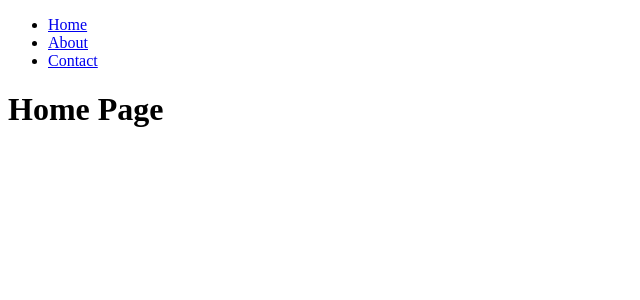
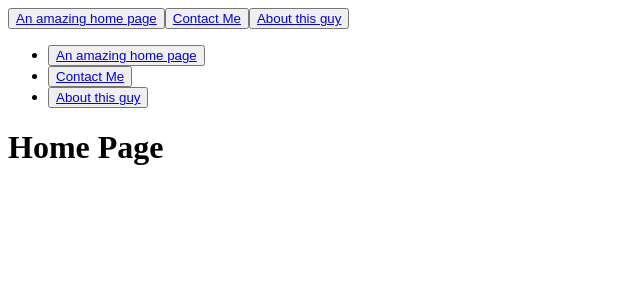
Before and after one commit to WaalkesJoshua/ReduxAndSass, a React app: page /home in a window 1280 px wide. Shown: the top 300 px of the page, without its empty margins (0-640 px from the left). Built offline with nearby package versions, Linux system fonts and the light colour scheme.

Commit message:
updated menu and added nav bar

```diff
--- a/server.js
+++ b/server.js
@@ -10,6 +10,7 @@ app.get('*', (req, res) => {
   res.sendFile(path.join(__dirname, 'public', 'index.html'));
 });
 
+
 app.listen(port, () => {
   console.log(`Server is running on http://localhost:${port}`);
 });
--- a/src/App.js
+++ b/src/App.js
@@ -1,6 +1,7 @@
 import React from 'react';
 import { BrowserRouter as Router, Routes, Route, Link, Navigate } from 'react-router-dom';
 import Menu from './components/Menu';
+import Navbar from './components/Navbar';
 import Home from './components/home/home';
 import About from './components/about/about';
 import Contact from './components/contact/contact';
@@ -8,16 +9,18 @@ import Contact from './components/contact/contact';
 export default function App() {
   return (
     <Router>
-
+      <Navbar/>
       <aside>
         < Menu />
       </aside>
       <Routes>
-        <Route exact path='/home' element={< Home />}></Route>
-        <Route exact path='/about' element={< About />}></Route>
-        <Route exact path='/contact' element={< Contact />}></Route>
-        <Route path='*' element={<Navigate to='/home' />}>
-        </Route>
+        <Route exact path='/home' element={< Home />} />
+        <Route path='*' element={< Navigate to='/home' />} />
+
+        <Route exact path='/about' element={< About />} />
+
+        <Route exact path='/contact' element={< Contact />} />
+        <Route path='/contact/*' element={< Navigate to='/contact' />} />
       </Routes>
     </Router>
   )
--- a/src/components/Menu.js
+++ b/src/components/Menu.js
@@ -1,11 +1,27 @@
 import React from 'react';
-import Navlist from './Navlist.js';
+import { HomeLink, AboutLink, ContactLink } from './Navlist';
 
-export default function Menu () {
+export default function Menu() {
 
   return (
     <>
-    <Navlist/>
+      <ul>
+        <li>
+          <button>
+            <HomeLink />
+          </button>
+        </li>
+        <li>
+          <button>
+            <ContactLink />
+          </button>
+        </li>
+        <li>
+          <button>
+            <AboutLink />
+          </button>
+        </li>
+      </ul>
     </>
 
   )
--- /dev/null
+++ b/src/components/Navbar.js
@@ -0,0 +1,19 @@
+import React from 'react';
+import {HomeLink, AboutLink, ContactLink} from './Navlist';
+
+
+export default function Navbar () {
+  return (
+    <>
+      <button>
+        <HomeLink/>
+      </button>
+      <button>
+        <ContactLink/>
+      </button>
+      <button>
+        <AboutLink/>
+      </button>
+    </>
+  )
+}
--- a/src/components/Navlist.js
+++ b/src/components/Navlist.js
@@ -1,23 +1,26 @@
 import React from 'react';
 import { Link } from 'react-router-dom';
 
-export default function Navlist() {
+export function HomeLink() {
+  return (
+    <>
+      <Link to="/home"> An amazing home page </Link>
+    </>
+  )
+}
 
+export function AboutLink() {
   return (
-    <nav>
-      <ul>
-        <li>
-          <Link to="/home"> Home </Link>
-        </li>
-        <li>
-          <Link to="/about"> About </Link>
-        </li>
-        <li>
-          <Link to="/contact"> Contact </Link>
-        </li>
-      </ul>
-    </nav>
+    <>
+      <Link to="/about"> About this guy </Link>
+    </>
+  )
+}
 
+export function ContactLink() {
+  return (
+    <>
+      <Link to="/contact"> Contact Me </Link>
+    </>
   )
-
 }
```
Also changed, not shown: 1 other file (tests, documents, lock files or other folders).
